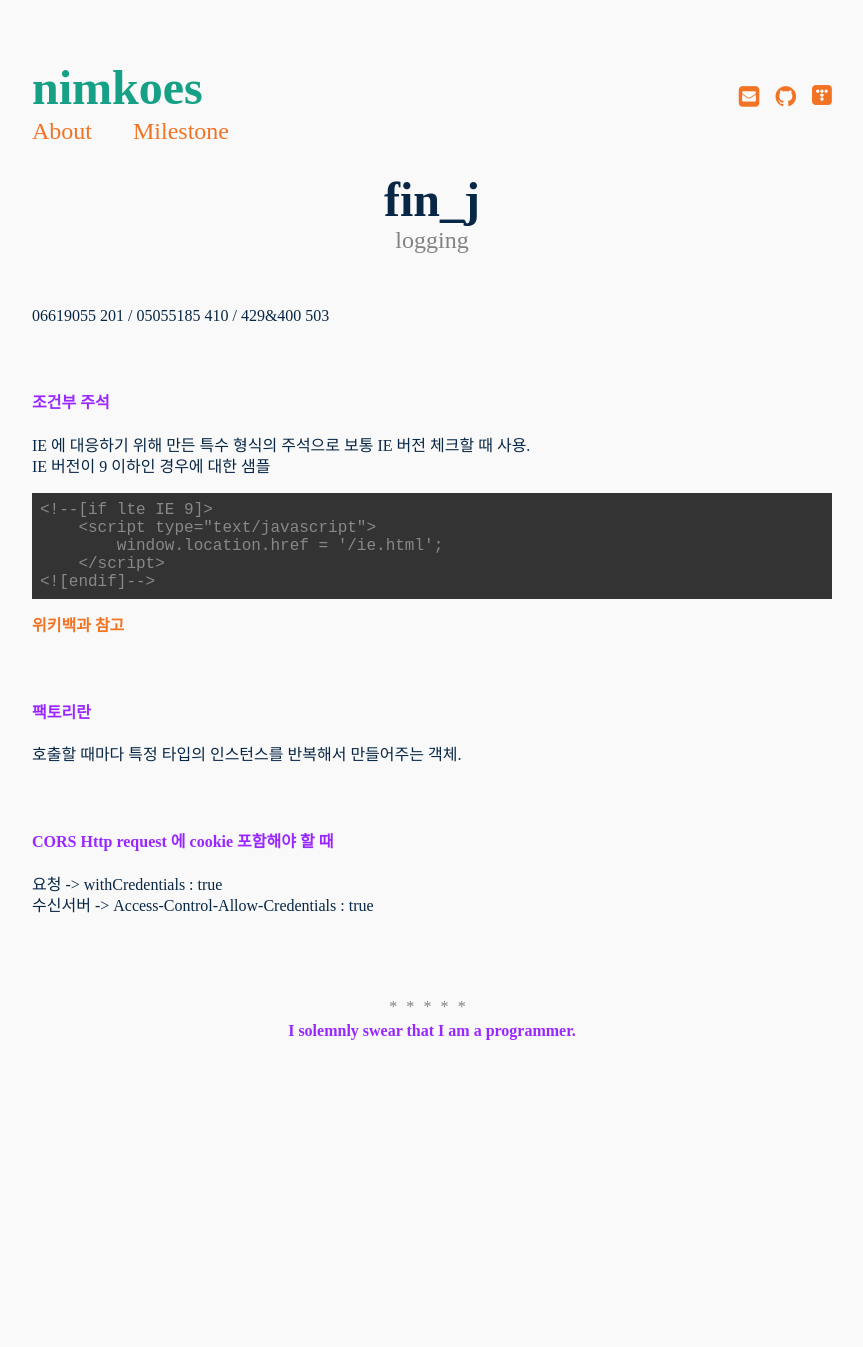
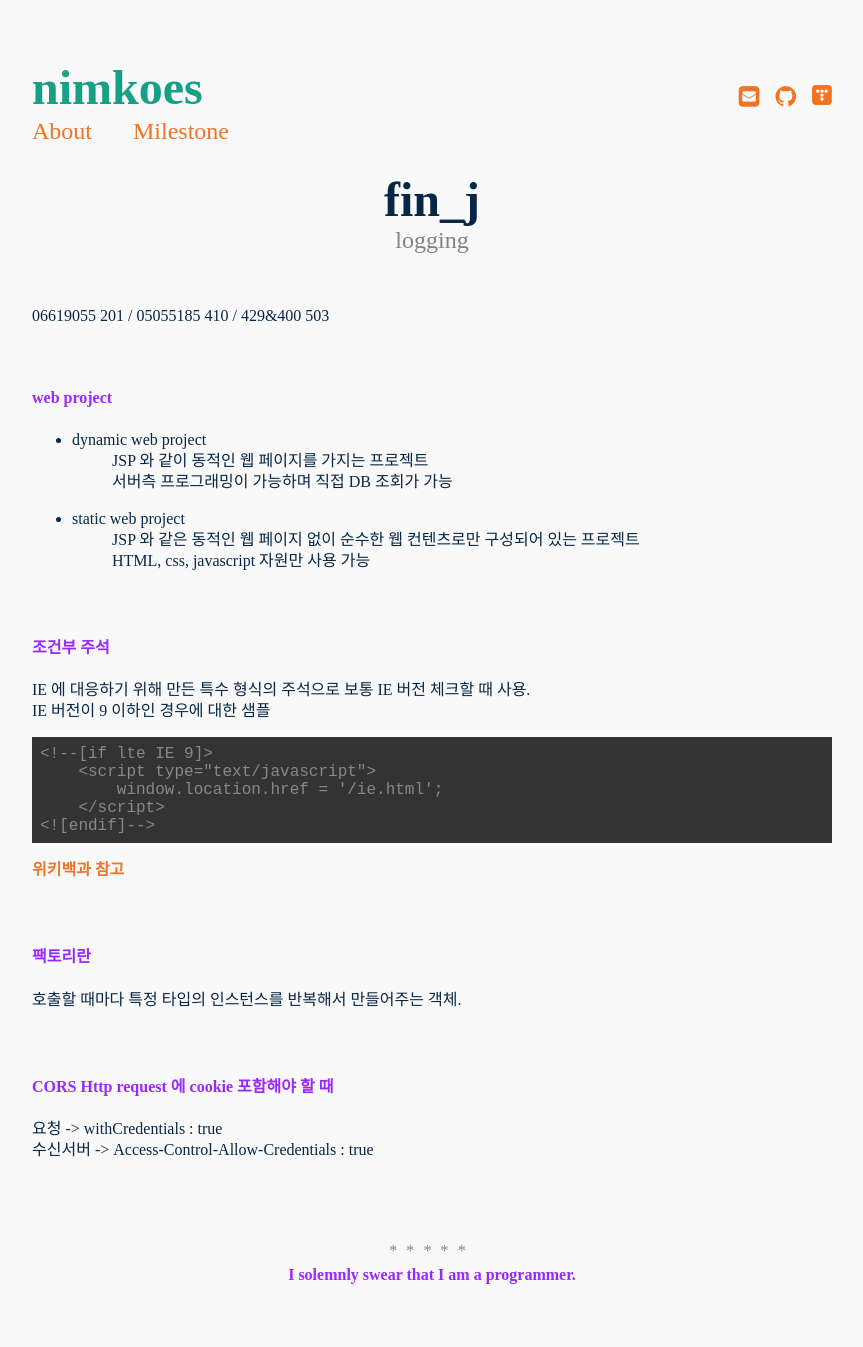
Before and after one commit to nimkoes/portfolio, a Jekyll site: the page built from _posts/1350-01-24-u^oq.md, in a window 1280 px wide. Shown: the whole page, without its empty margins (208-1071 px from the left). Built offline with Jekyll 4.4.1, drawn with Linux system fonts in a browser that asks for light colours; before the commit the page ends 1103 px from its top, so only the background shows below that.

Commit message:
mod post

```diff
--- a/_posts/1350-01-24-u^oq.md
+++ b/_posts/1350-01-24-u^oq.md
@@ -9,6 +9,17 @@ author: "nimkoes"
 
 
 06619055 201 / 05055185 410 / 429&400 503
+
+
+#### **web project**
+
+ - dynamic web project
+   : JSP 와 같이 동적인 웹 페이지를 가지는 프로젝트
+   : 서버측 프로그래밍이 가능하며 직접 DB 조회가 가능
+ - static web project
+   : JSP 와 같은 동적인 웹 페이지 없이 순수한 웹 컨텐츠로만 구성되어 있는 프로젝트
+   : HTML, css, javascript 자원만 사용 가능
+
 
 
 #### **조건부 주석**
```
